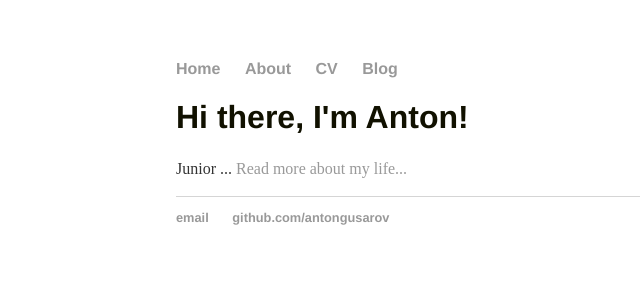
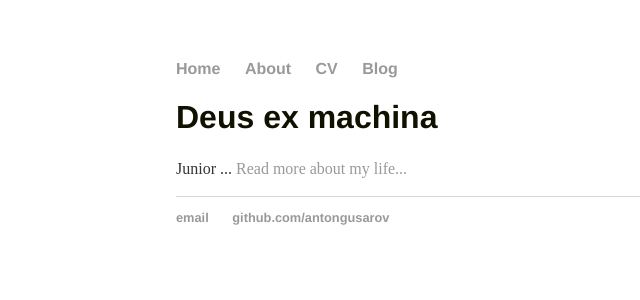
Before and after one commit to AntonGusarov/anton-g-notes.se, a Jekyll site: the page built from index.html, in a window 1280 px wide. Shown: the top 300 px of the page, without its empty margins (16-656 px from the left). Built offline with Jekyll 4.4.1, drawn with Linux system fonts in a browser that asks for light colours.

Commit message:
Update index.html

```diff
--- a/index.html
+++ b/index.html
@@ -3,6 +3,6 @@ layout: default
 title: Anton Gusarov, personal blog
 ---
 <div class="blurb">
-	<h1> Hi there, I'm Anton!</h1>
+	<h1> Deus ex machina </h1>
 	<p> Junior ... <a href="/about">Read more about my life...</a></p>
 </div><!-- /.blurb -->
```
